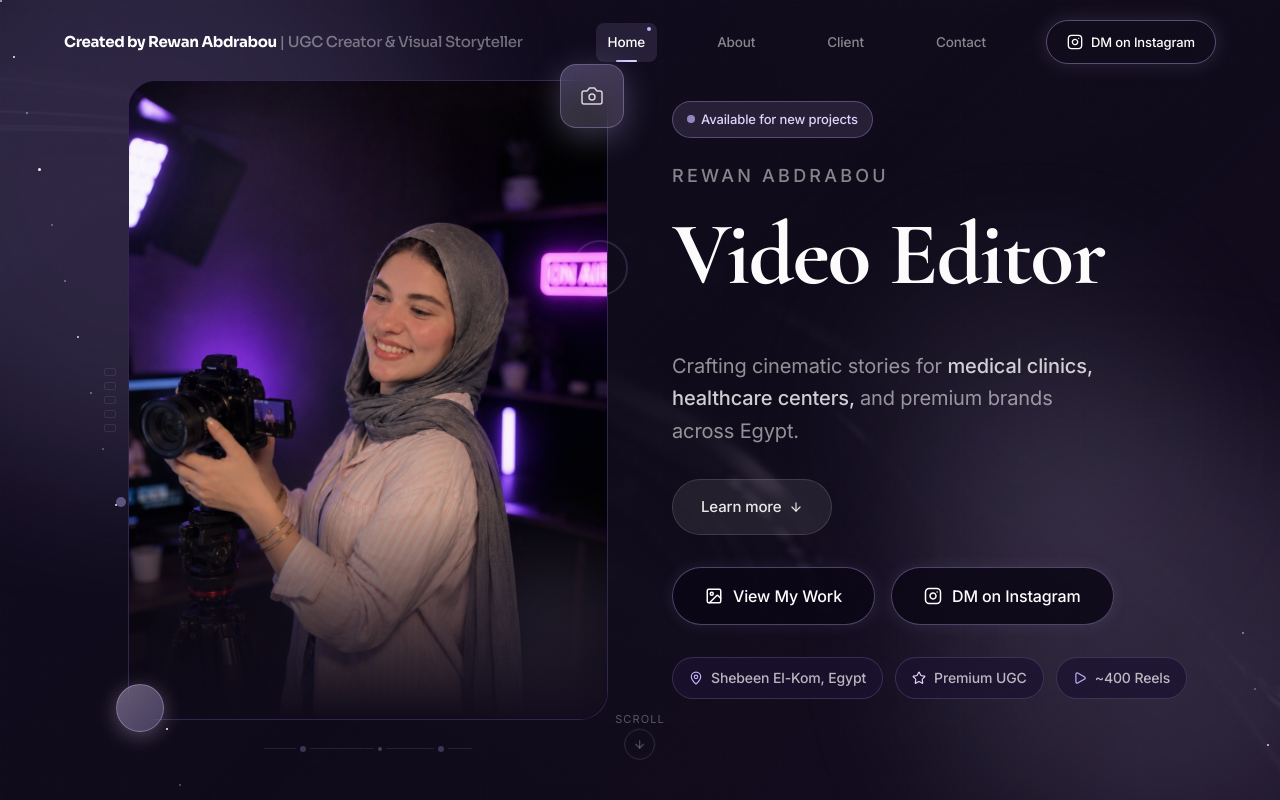
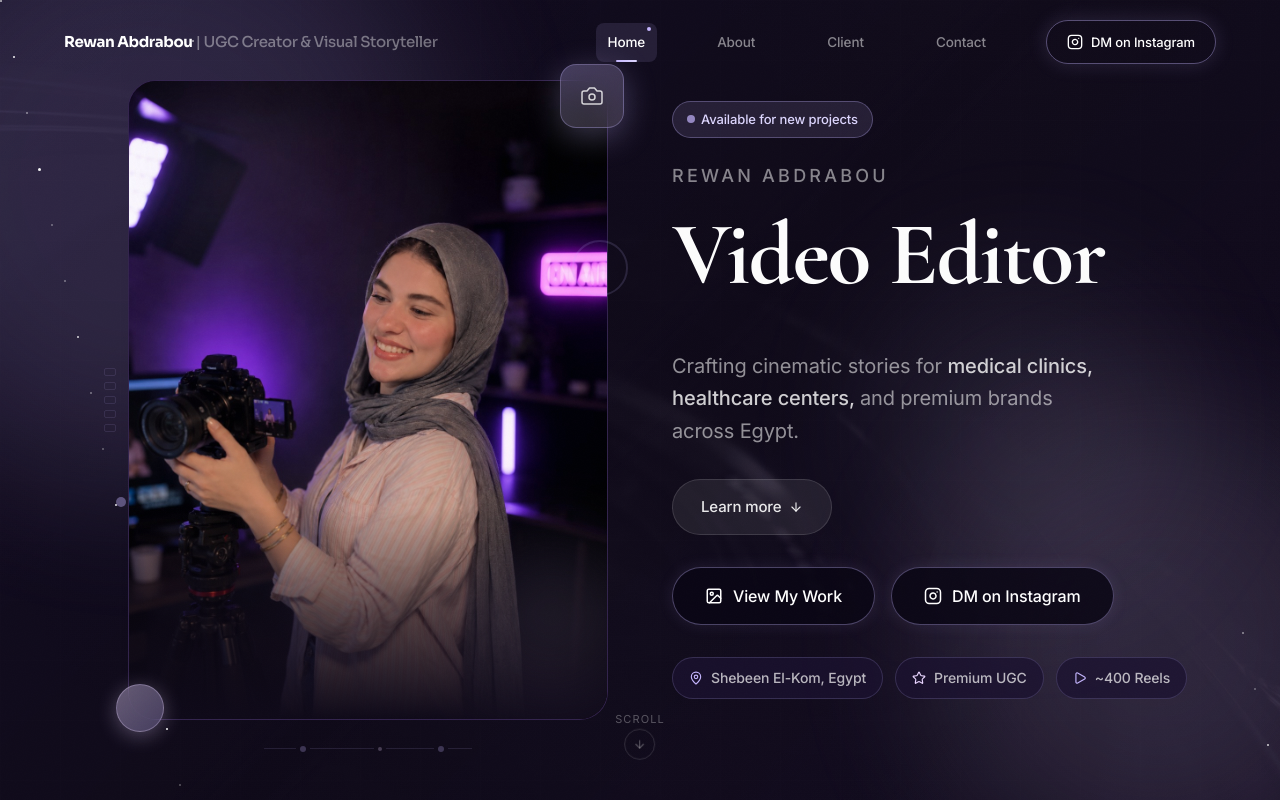
Before and after one commit to muazhanout33/ugc-rawan, a Next.js app: page / in a window 1280 px wide. Shown: the top 800 px of the page. Built offline with nearby package versions, Linux system fonts and the light colour scheme.

Commit message:
Update typography, colors and about page

```diff
--- a/src/components/layout/Navbar.tsx
+++ b/src/components/layout/Navbar.tsx
@@ -106,9 +106,10 @@ export default function Navbar() {
             className="shrink-0"
             whileHover={{ scale: 1.02 }}
           >
-            <span className="font-sora font-bold text-white text-[15px] tracking-tight">
-              Created by Rewan Abdrabou{" "}
-              <span className="text-white/40 font-medium">| UGC Creator &amp; Visual Storyteller</span>
+            <span className="font-sora font-bold text-white tracking-tight">
+              <span className="text-[13px] md:text-[15px]">Rewan Abdrabou</span>
+              <span className="text-[11px] md:text-[15px] text-white/40 font-medium">{" "} | UGC Creator</span>
+              <span className="hidden md:inline text-[15px] text-white/40 font-medium"> &amp; Visual Storyteller</span>
             </span>
           </motion.a>
 
--- a/src/components/sections/Contact.tsx
+++ b/src/components/sections/Contact.tsx
@@ -1,7 +1,7 @@
 "use client";
 
 import { motion } from "framer-motion";
-import { Mail, Heart } from "lucide-react";
+import { Mail, Phone, Heart } from "lucide-react";
 import Link from "next/link";
 import { NAV_LINKS, SITE_META } from "@/lib/constants";
 import { ScrollReveal } from "@/components/animations";
@@ -87,6 +87,14 @@ export default function Contact() {
               </a>
 
               <a
+                href="tel:+201040217670"
+                className="font-inter text-white font-semibold text-[16px] transition-colors duration-200 flex items-center gap-3 underline underline-offset-4 decoration-white/20 hover:text-[#C4B5FD] hover:decoration-[#C4B5FD]/40"
+              >
+                <Phone size={16} className="text-[#C4B5FD] flex-shrink-0" />
+                +20 10 40217670
+              </a>
+
+              <a
                 href={SITE_META.instagram}
                 target="_blank"
                 rel="noopener noreferrer"
```
